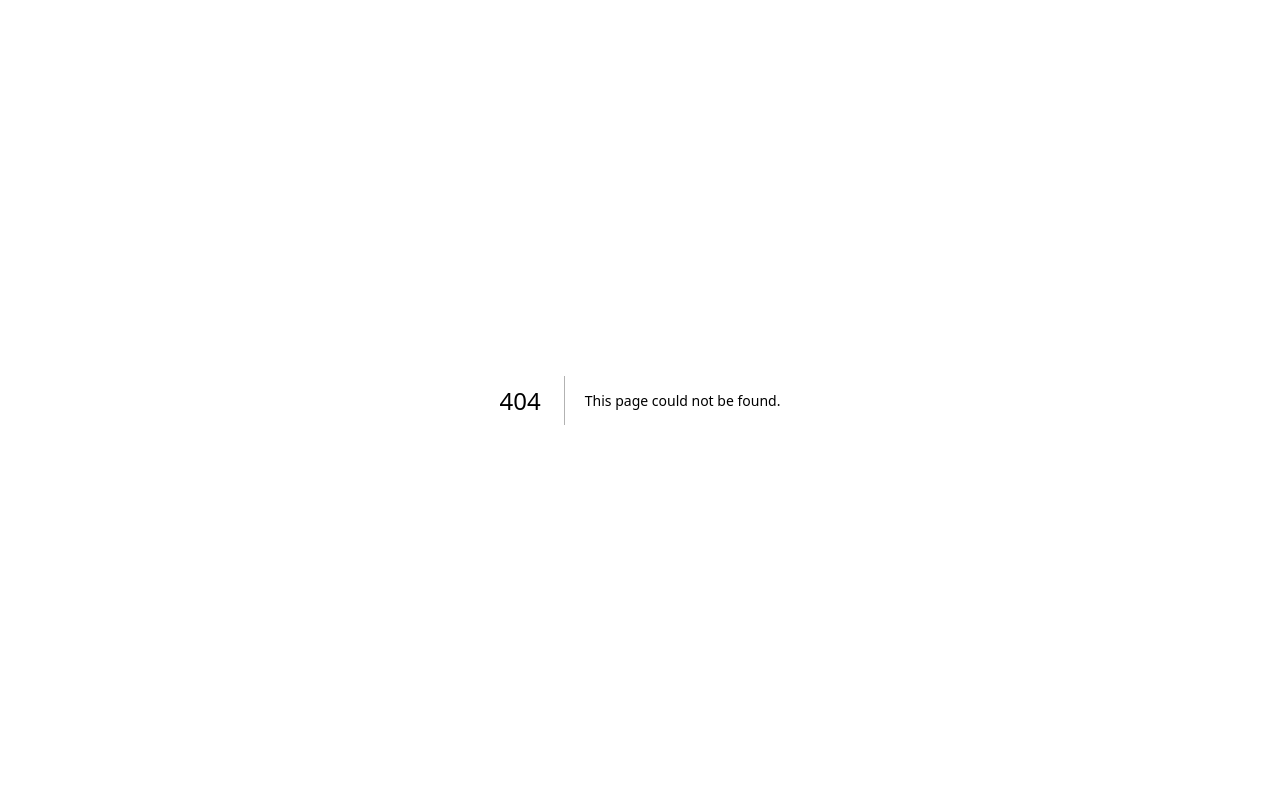
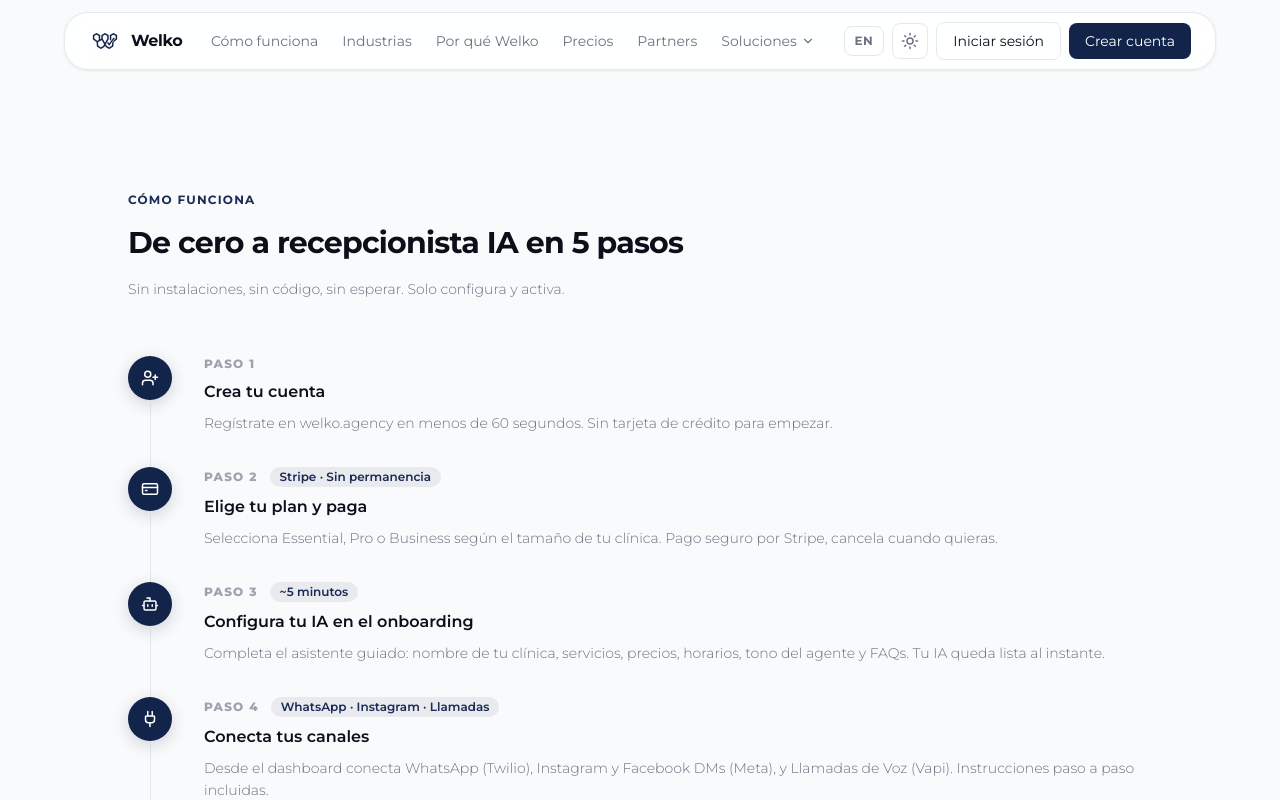
Before and after one commit to santiagodemian/welko-app, a Next.js app: page /como-funciona in a window 1280 px wide. Before the commit this address had no page. Shown: the top 800 px of the page. Built offline with nearby package versions, Linux system fonts and the light colour scheme.

Commit message:
Cómo funciona → dedicated page /como-funciona, remove from home

```diff
--- /dev/null
+++ b/app/como-funciona/page.tsx
@@ -0,0 +1,23 @@
+import { Navbar } from '@/components/layout/Navbar'
+import { HowItWorksSection } from '@/components/sections/HowItWorksSection'
+import { FAQSection } from '@/components/sections/FAQSection'
+import { PricingSection } from '@/components/sections/PricingSection'
+import type { Metadata } from 'next'
+
+export const metadata: Metadata = {
+  title: 'Cómo funciona Welko | Recepcionista IA para Clínicas',
+  description: 'De cero a recepcionista IA en 5 pasos. Crea tu cuenta, configura tu clínica, conecta WhatsApp e Instagram y la IA empieza a atender pacientes 24/7.',
+}
+
+export default function ComoFuncionaPage() {
+  return (
+    <>
+      <Navbar />
+      <main className="pt-20">
+        <HowItWorksSection />
+        <PricingSection />
+        <FAQSection />
+      </main>
+    </>
+  )
+}
--- a/app/page.tsx
+++ b/app/page.tsx
@@ -25,7 +25,6 @@ import { SimulatorSection } from '@/components/sections/SimulatorSection'
 import { HumanTalentSection } from '@/components/sections/HumanTalentSection'
 import { WelkoDNASection } from '@/components/sections/WelkoDNASection'
 import { PricingSection } from '@/components/sections/PricingSection'
-import { HowItWorksSection } from '@/components/sections/HowItWorksSection'
 import { useLang } from '@/contexts/LangContext'
 import { INDUSTRIES, HOME_INDUSTRIES } from '@/lib/industries'
 
@@ -336,11 +335,6 @@ export default function HomePage() {
         </section>
 
         {/* ════════════════════════════════════════
-            CÓMO FUNCIONA
-        ════════════════════════════════════════ */}
-        <HowItWorksSection />
-
-        {/* ════════════════════════════════════════
             ESPECIALIDADES — SVG ICONS
         ════════════════════════════════════════ */}
         <section className="section-spacing px-4 sm:px-6" style={{ background: 'var(--bg-secondary)', borderTop: '1px solid var(--border)' }}>
--- a/components/layout/Navbar.tsx
+++ b/components/layout/Navbar.tsx
@@ -42,7 +42,7 @@ export function Navbar() {
   const { lang, t, toggle } = useLang()
 
   const NAV_LINKS = [
-    { label: t.nav.product,    href: '/', scrollTo: 'como-funciona' },
+    { label: t.nav.product,    href: '/como-funciona' },
     { label: t.nav.industries, href: '/industrias' },
     { label: lang === 'es' ? 'Por qué Welko' : 'Why Welko', href: '/por-que' },
     { label: t.nav.pricing,    href: '/precios' },
--- a/lib/i18n/en.json
+++ b/lib/i18n/en.json
@@ -1,6 +1,6 @@
 {
   "nav": {
-    "product": "Product",
+    "product": "How it works",
     "pricing": "Pricing",
     "industries": "Industries",
     "solutions": "Solutions",
--- a/lib/i18n/es.json
+++ b/lib/i18n/es.json
@@ -1,6 +1,6 @@
 {
   "nav": {
-    "product": "Producto",
+    "product": "Cómo funciona",
     "pricing": "Precios",
     "industries": "Industrias",
     "solutions": "Soluciones",
```
